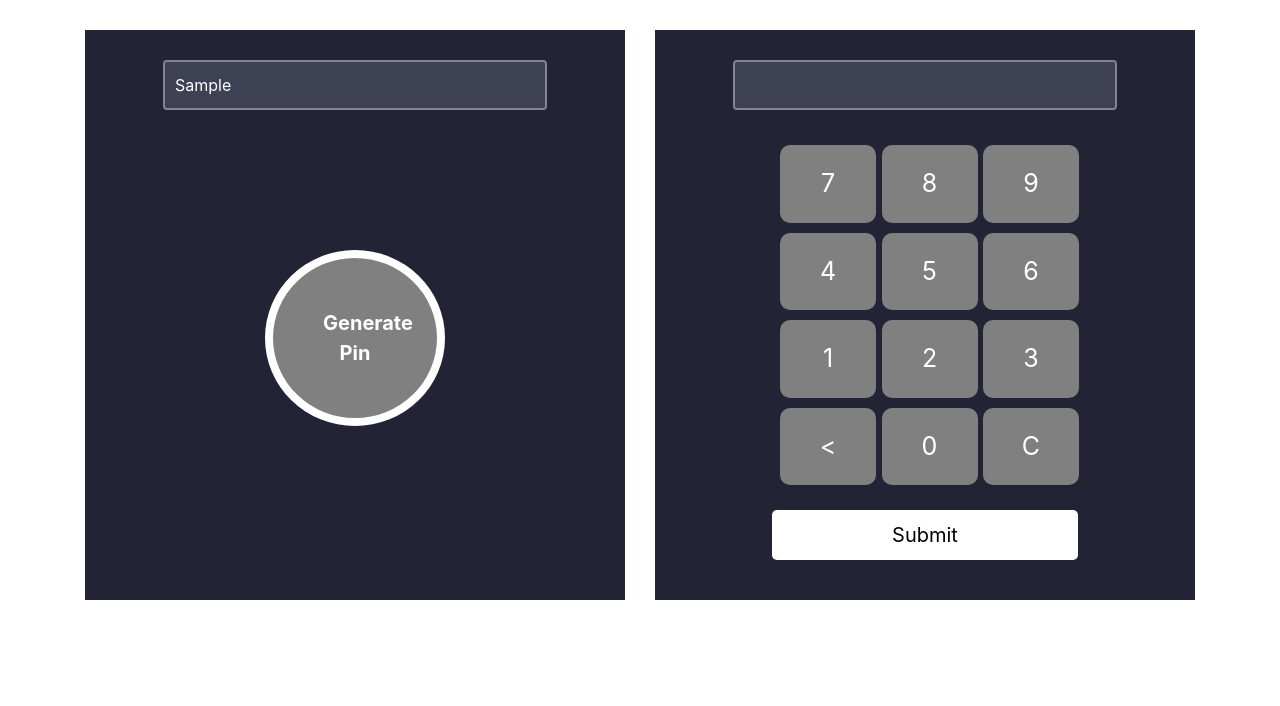
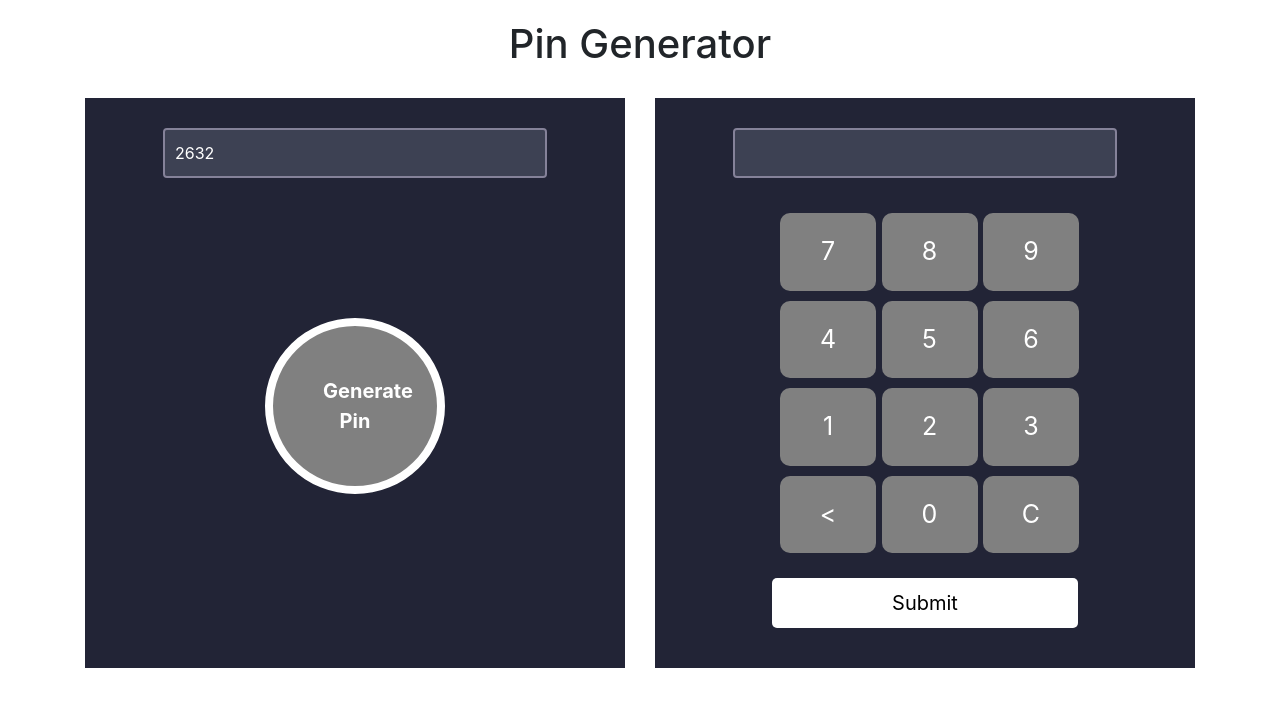
Before and after one commit to Habebur-rahman/pin-matcher, a plain HTML site: page index.html in a window 1280 px wide. Both pictures are taken after typing "Sample" into the empty fields and a click on the button "Generate Pin". Drawn offline with nearby package versions, Linux system fonts and the light colour scheme.

Commit message:
Generate Pin

```diff
--- a/assets/css/style.css
+++ b/assets/css/style.css
@@ -5,6 +5,10 @@
 /* body section start */
 body {
     height: 100vh;
+}
+h1 {
+    text-align: center;
+    padding-top: 20px;
 }
 .container {
     margin-top: 30px;
--- a/assets/js/pin.js
+++ b/assets/js/pin.js
@@ -0,0 +1,28 @@
+// pin section start
+function pin(){
+    const getPin = pinGenerate();
+    const string = getPin + '';
+    if (string.length === 4){
+        return getPin;
+    }
+    else {
+        return pin();
+    }
+}
+
+function pinGenerate(){
+    const random = Math.round(Math.random()*10000);
+    return random;
+}
+
+document.getElementById('btn-pin').addEventListener('click', function(){
+    const getPin = pin();
+
+    const pinField = document.getElementById('pin-input');
+    pinField.value = getPin;
+})
+
+
+
+
+// pin section end
--- a/index.html
+++ b/index.html
@@ -11,12 +11,13 @@
 </head>
 <body>
     <!-- body section start -->
+    <h1>Pin Generator</h1>
     <div class="container">
         <div class="row">
             <div class="col-md-6">
                 <div class="pin-generator half-width">
-                    <input class="form-control" type="text">
-                    <button class="generate-btn">Generate Pin</button>
+                    <input  id="pin-input"  class="form-control" type="text">
+                    <button id="btn-pin" class="generate-btn">Generate Pin</button>
                 </div>
             </div>
             <div class="col-md-6">
@@ -55,5 +56,6 @@
 
     </div>
     <!-- body section end -->
+  <script src="./assets/js/pin.js"></script>
 </body>
 </html>
```
